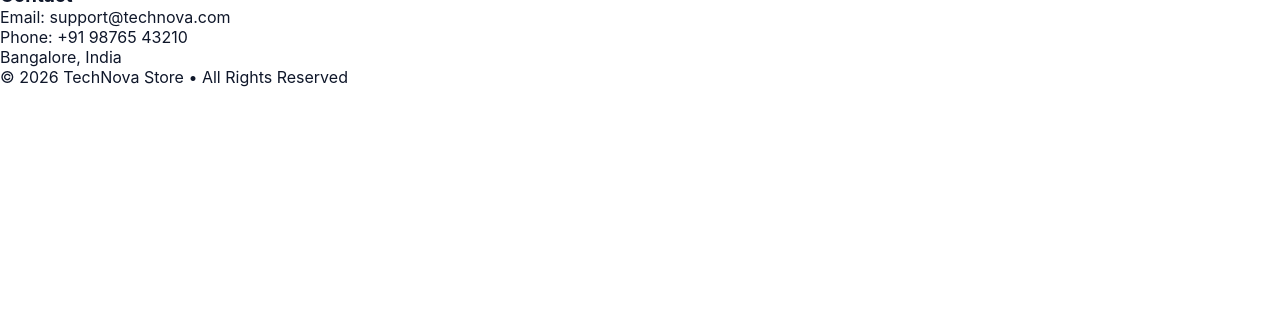
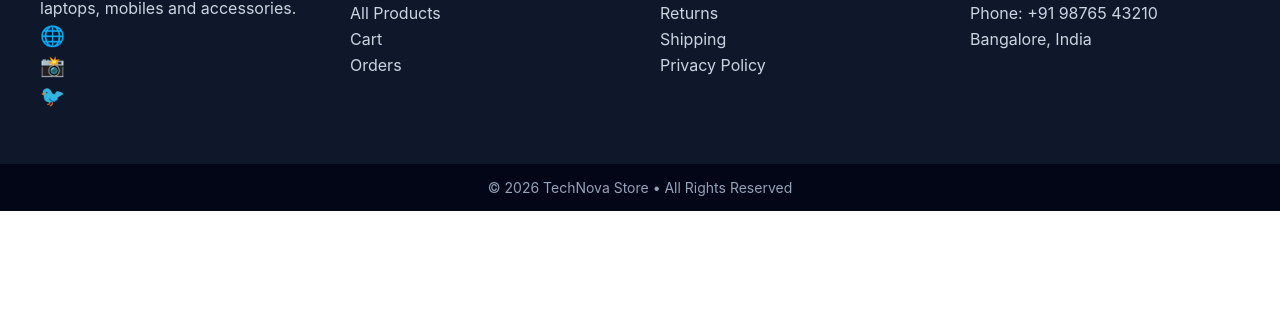
Before and after one commit to itsmeshahid0913/technova, a plain HTML site: page index.html in a window 1280 px wide. Shown: the part 486-800 px from the top of the page. Drawn offline with Linux system fonts and the light colour scheme; no server answers; sample sign-in values are in the browser's storage.

Commit message:
added footer

```diff
--- a/style.css
+++ b/style.css
@@ -57,3 +57,59 @@ nav {
     border-radius: 12px; display: none; align-items: center; gap: 12px;
     box-shadow: 0 10px 30px rgba(0,0,0,0.2); z-index: 9999;
 }
+
+
+/* FOOTER */
+.footer {
+  background: #0f172a;
+  color: #fff;
+  margin-top: 60px;
+}
+
+.footer-container {
+  display: grid;
+  grid-template-columns: repeat(auto-fit, minmax(220px, 1fr));
+  gap: 40px;
+  padding: 50px 40px;
+}
+
+.footer-col h2 {
+  color: #3b82f6;
+  margin-bottom: 10px;
+}
+
+.footer-col h3 {
+  margin-bottom: 15px;
+}
+
+.footer-col p {
+  color: #cbd5e1;
+  margin: 6px 0;
+}
+
+.footer-col a {
+  display: block;
+  color: #cbd5e1;
+  text-decoration: none;
+  margin: 6px 0;
+  transition: 0.3s;
+}
+
+.footer-col a:hover {
+  color: #3b82f6;
+  padding-left: 5px;
+}
+
+.footer-bottom {
+  text-align: center;
+  background: #020617;
+  padding: 15px;
+  font-size: 14px;
+  color: #94a3b8;
+}
+
+.socials a {
+  margin-right: 10px;
+  font-size: 20px;
+  text-decoration: none;
+}
```
